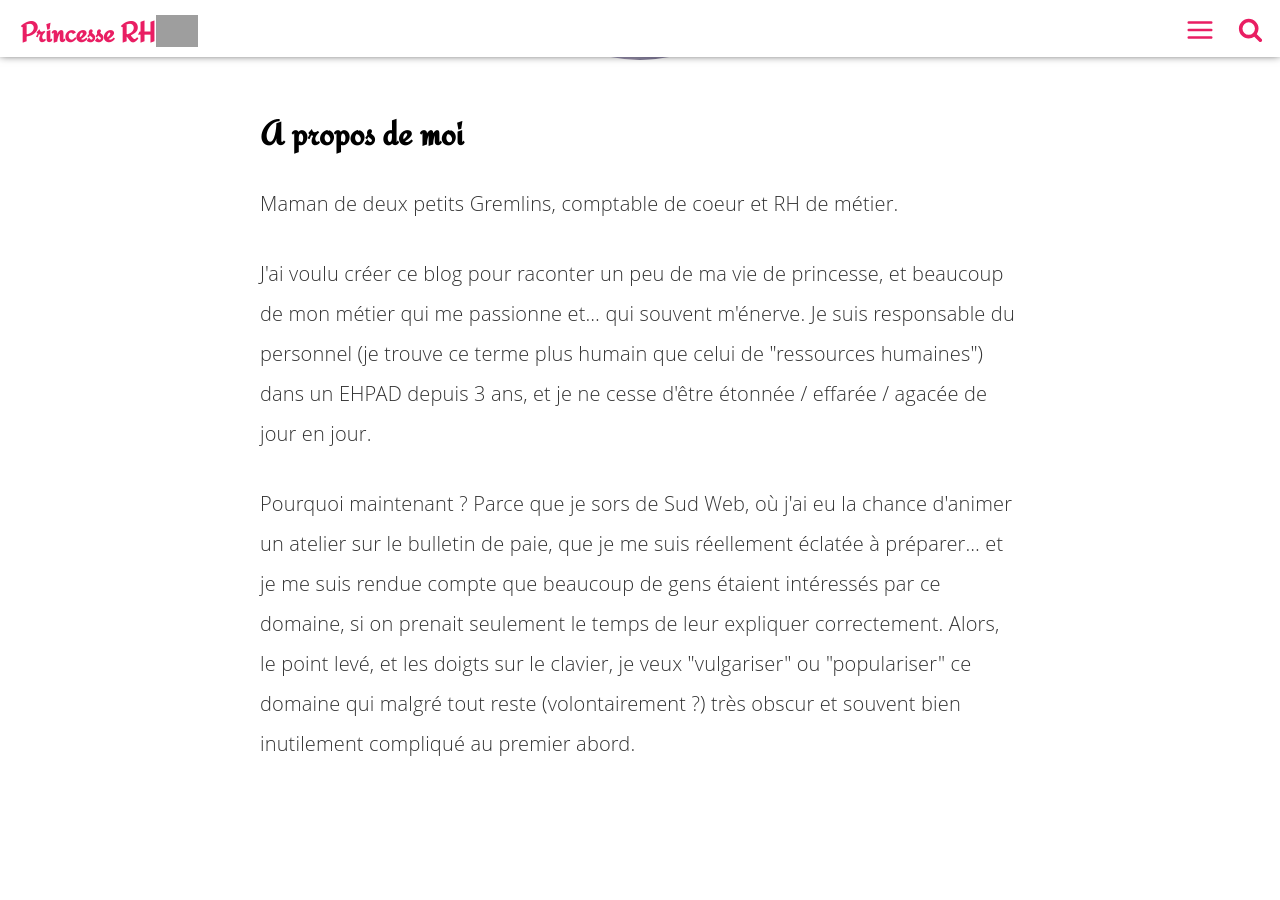
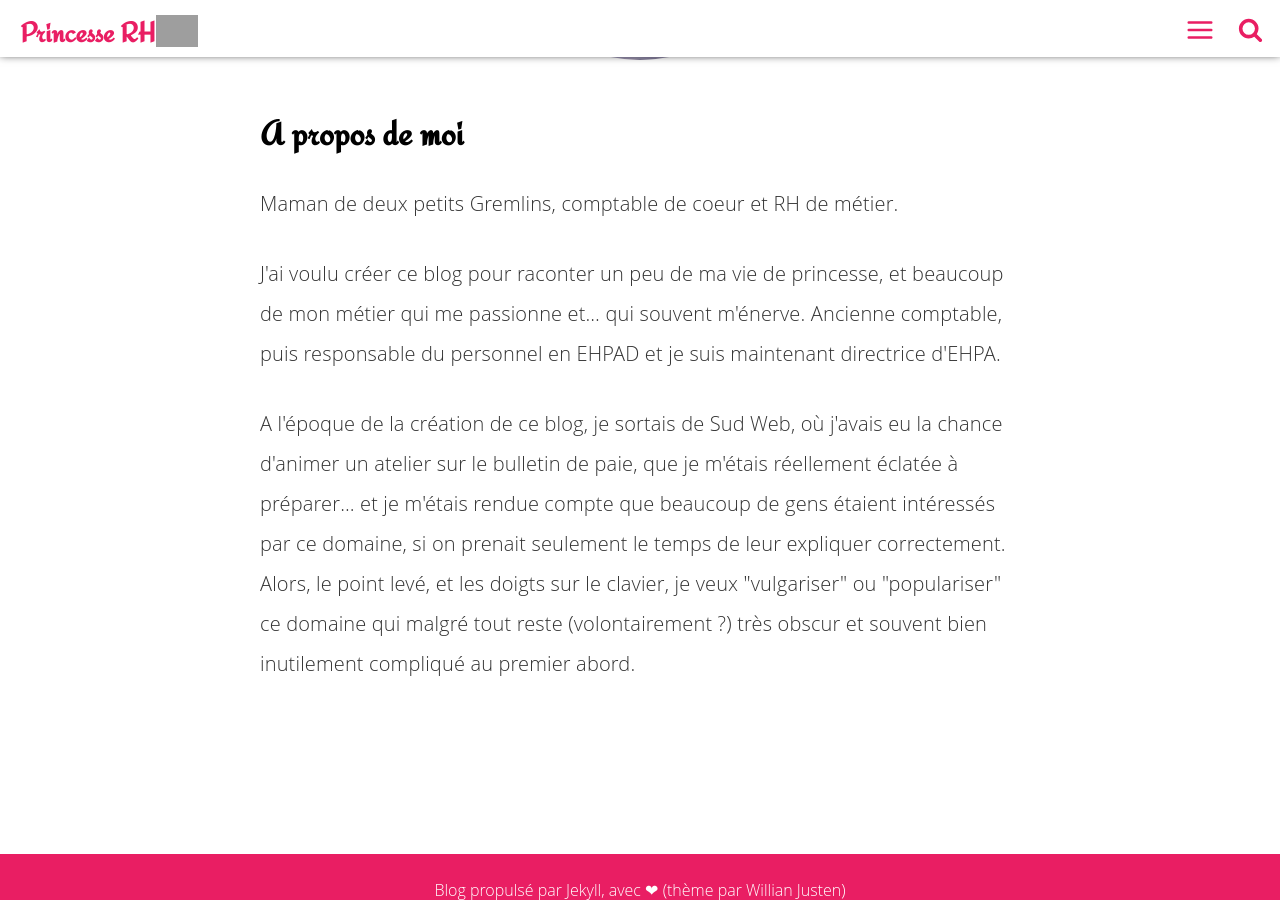
Before and after one commit to Libelilou/libelilou.github.io, a Jekyll site: the page built from a-propos.html, in a window 1280 px wide and 900 px high, scrolled down 810 px. Built offline with Jekyll 4.4.1, drawn with Linux system fonts in a browser that asks for light colours; comment, search, counter and statistics services are not loaded; grey boxes are pictures that could not be loaded.

Commit message:
Update a-propos.html

```diff
--- a/a-propos.html
+++ b/a-propos.html
@@ -12,11 +12,10 @@ description: "Princesse & RH…"
 <p>Maman de deux petits Gremlins, comptable de coeur et RH de métier.</p>
 
 <p>J'ai voulu créer ce blog pour raconter un peu de ma vie de princesse, et beaucoup de mon métier qui me passionne et... qui
-souvent m'énerve. Je suis responsable du personnel (je trouve ce terme plus humain que celui de "ressources humaines") dans un
-EHPAD depuis 3 ans, et je ne cesse d'être étonnée / effarée / agacée de jour en jour.</p>
+souvent m'énerve. Ancienne comptable, puis responsable du personnel en EHPAD et je suis maintenant directrice d'EHPA.</p>
 
-<p>Pourquoi maintenant ? Parce que je sors de Sud Web, où j'ai eu la chance d'animer un atelier sur le bulletin de paie, que je
-me suis réellement éclatée à préparer... et je me suis rendue compte que beaucoup de gens étaient intéressés par ce domaine,
+<p>A l'époque de la création de ce blog, je sortais de Sud Web, où j'avais eu la chance d'animer un atelier sur le bulletin de paie, que je
+m'étais réellement éclatée à préparer... et je m'étais rendue compte que beaucoup de gens étaient intéressés par ce domaine,
 si on prenait seulement le temps de leur expliquer correctement. Alors, le point levé, et les doigts sur le clavier,
 je veux "vulgariser" ou "populariser" ce domaine qui malgré tout reste (volontairement ?) très obscur et souvent bien
 inutilement compliqué au premier abord. </p>
```
